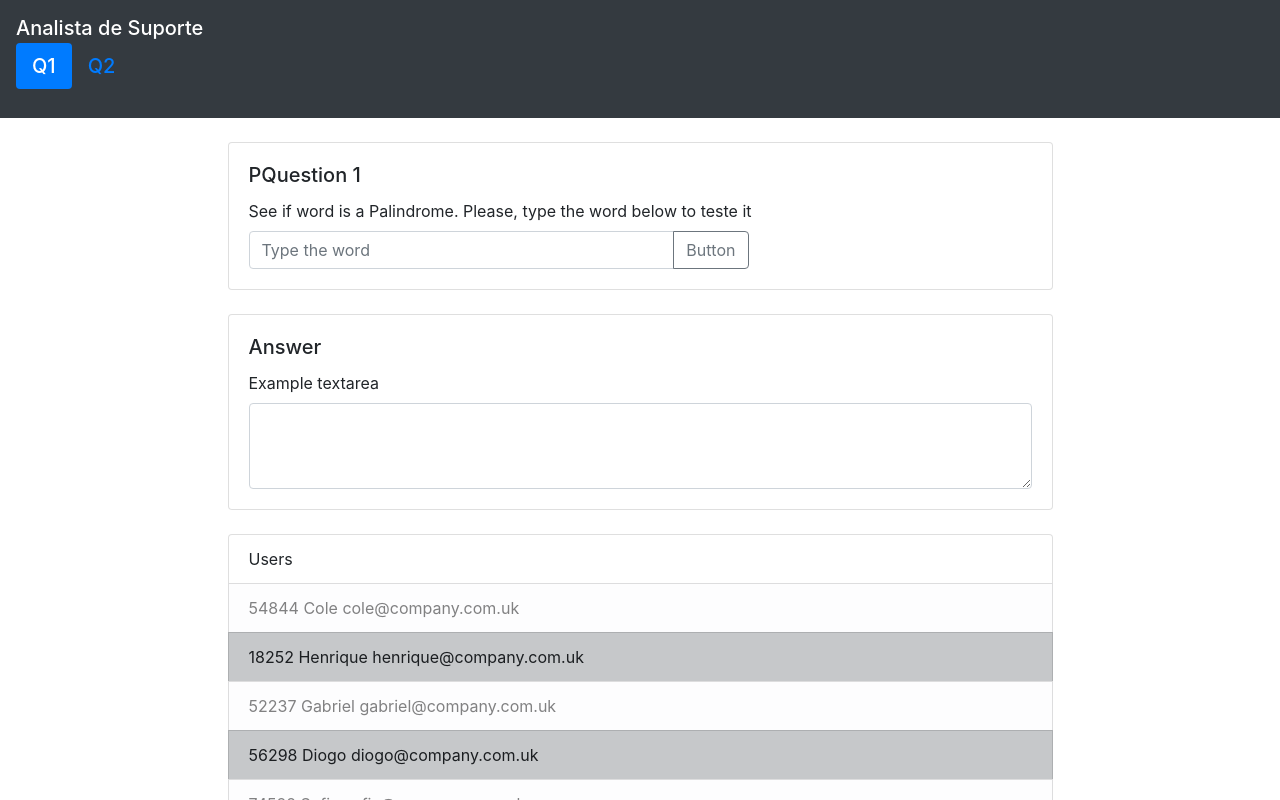
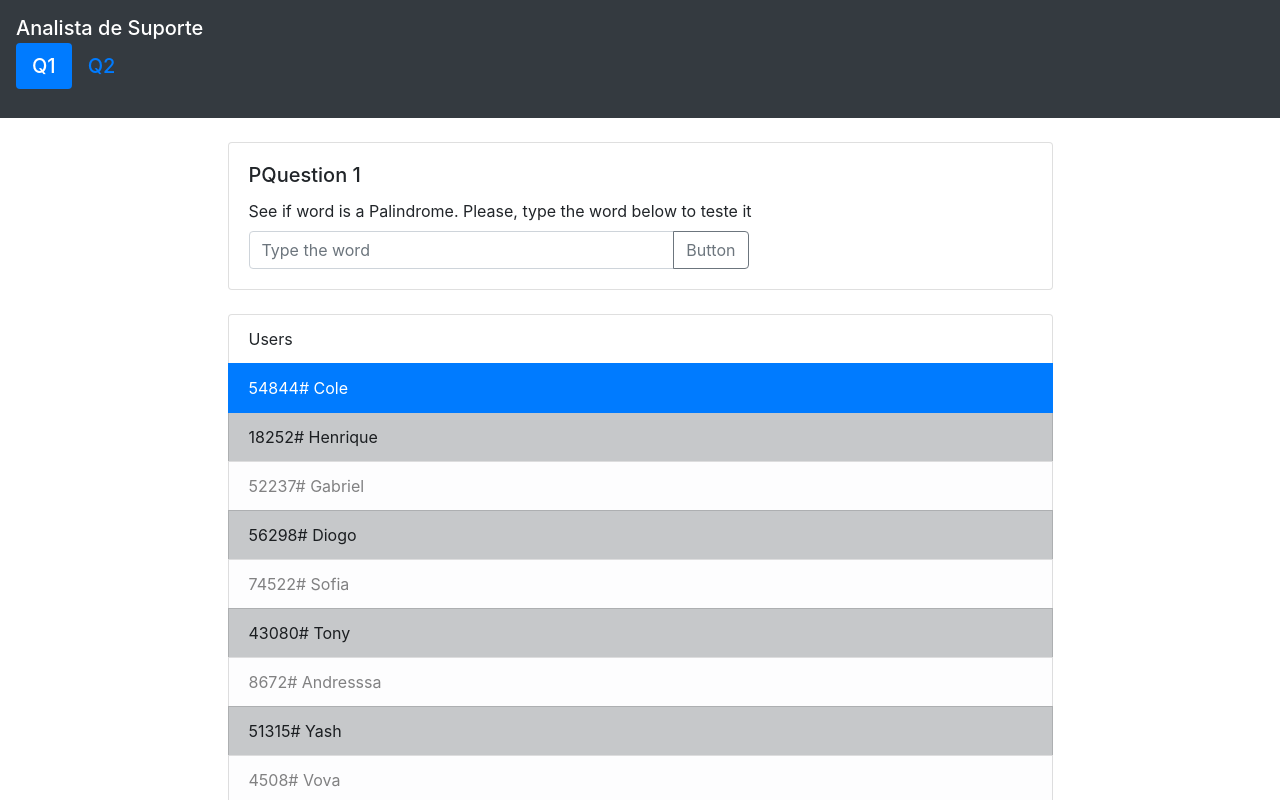
Before and after one commit to niltonamorimf/CreativeDrive, an Angular app: page / in a window 1280 px wide. Shown: the top 800 px of the page. Built offline with nearby package versions, Linux system fonts and the light colour scheme.

Commit message:
List, Done

```diff
--- a/src/app/app.component.html
+++ b/src/app/app.component.html
@@ -44,6 +44,21 @@
 
           <br>
 
+          <ul class="list-group">
+            <li class="list-group-item">Users</li>
+            <li *ngFor="let item of displayedList; let i='index'"
+                (click)="selectUserRow(item)"
+                [ngClass]="{'list-group-item-light': isRowEven(i), 'list-group-item-dark': !isRowEven(i), 'active': isRowSelected(item._id)}"
+                class="list-group-item interactive"
+                data-toggle="tooltip"
+                data-placement="top"
+                title="Details">
+              {{item._id}}# {{item.name}}
+            </li>
+          </ul>
+
+          <br>
+
           <div class="card">
             <div class="card-body">
               <h5 class="card-title">Answer</h5>
@@ -51,15 +66,6 @@
               <textarea class="form-control" id="exampleFormControlTextarea1" rows="3"></textarea>
             </div>
           </div>
-
-          <br>
-
-          <ul class="list-group">
-            <li class="list-group-item">Users</li>
-            <li *ngFor="let item of displayedList; let i='index'" [ngClass]="isRowEven(i)" class="list-group-item">
-              {{item._id}}   {{item.name}}    {{item.email}}
-            </li>
-          </ul>
 
           <br>
 
@@ -72,6 +78,7 @@
       <div class="row">
         <div class="col-sm"></div>
         <div class="col-sm-9">
+
           <div class="card">
             <div class="card-body">
               <h5 class="card-title">Question 2</h5>
@@ -85,6 +92,9 @@
               </div>
             </div>
           </div>
+
+          <br>
+
           <div class="card">
             <div class="card-body">
               <h5 class="card-title">Answer</h5>
@@ -92,6 +102,7 @@
               <textarea class="form-control" id="exampleFormControlTextarea2" rows="3"></textarea>
             </div>
           </div>
+
         </div>
         <div class="col-sm"></div>
       </div>
--- a/src/app/app.component.scss
+++ b/src/app/app.component.scss
@@ -0,0 +1,3 @@
+.interactive {
+    cursor: pointer;
+}
--- a/src/app/app.component.ts
+++ b/src/app/app.component.ts
@@ -14,10 +14,13 @@ export class AppComponent {
 
   public displayedList = [];
 
+  public selected = [];
+
   constructor(
     private _listService: ListService,
     private _userService: UserService) {
     this.displayedList = _listService.getFirsts(10, _userService.users);
+    this.selected = [54844];
   }
 
   isVisible(element: HTMLDivElement) {
@@ -29,7 +32,19 @@ export class AppComponent {
   }
 
   isRowEven(index) {
-    return index % 2 === 0 ? 'list-group-item-light' : 'list-group-item-dark';
+    return index % 2 === 0;
+  }
+
+  isRowSelected(id) {
+    return this.selected.indexOf(id) !== -1;
+  }
+
+  selectUserRow(user) {
+    if (this.selected.indexOf(user._id) !== -1) {
+      this.selected = this.selected.filter( id => id !== user._id);
+    } else {
+      this.selected.push(user._id);
+    }
   }
 
   selectTab(str: string) {
```
